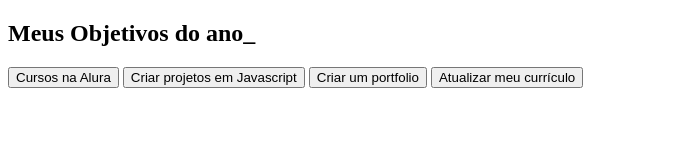
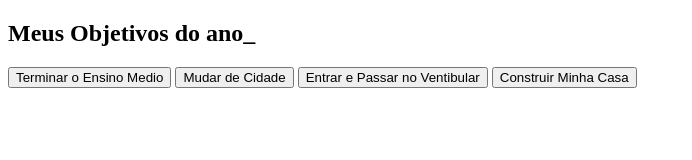
Before and after one commit to jupiterzinho/projeto-de-vida, a plain HTML site: page projeto de vida/index.html in a window 1280 px wide. Shown: the whole page, without its empty margins (0-692 px from the left). Drawn offline with Linux system fonts and the light colour scheme.

Commit message:
altorei os nomes

```diff
--- a/projeto de vida/index.html
+++ b/projeto de vida/index.html
@@ -9,10 +9,10 @@
         <section class="conteudo-principal">
         <h2 class="titulo-principal">Meus Objetivos do ano<span>_</span></h2>
         <div class="botoes">
-            <button class="botao">Cursos na Alura</button>
-            <button class="botao">Criar projetos em Javascript</button>
-            <button class="botao">Criar um portfolio</button>
-            <button class="botao">Atualizar meu currículo</button>
+            <button class="botao">Terminar o Ensino Medio</button>
+            <button class="botao">Mudar de Cidade</button>
+            <button class="botao">Entrar e Passar no Ventibular</button>
+            <button class="botao">Construir Minha Casa</button>
         </div>
     </section>
 </body>
```
